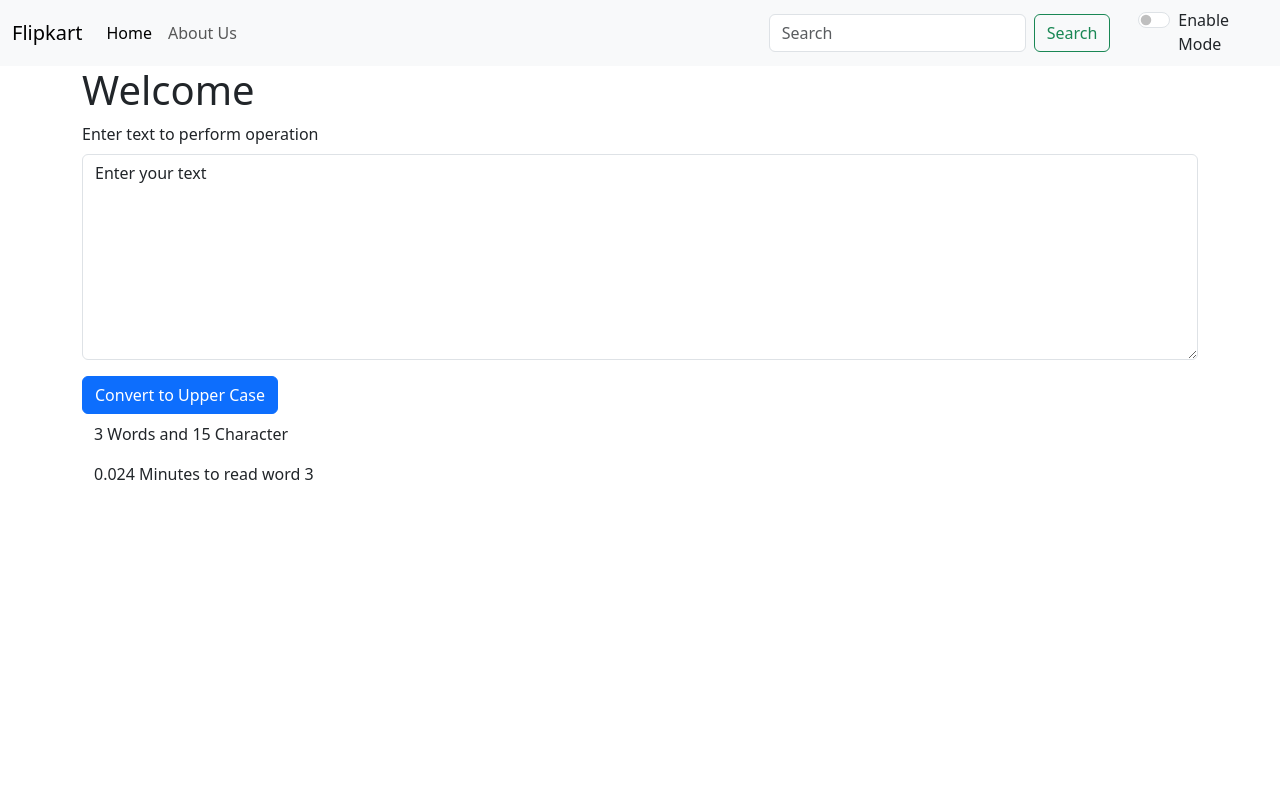
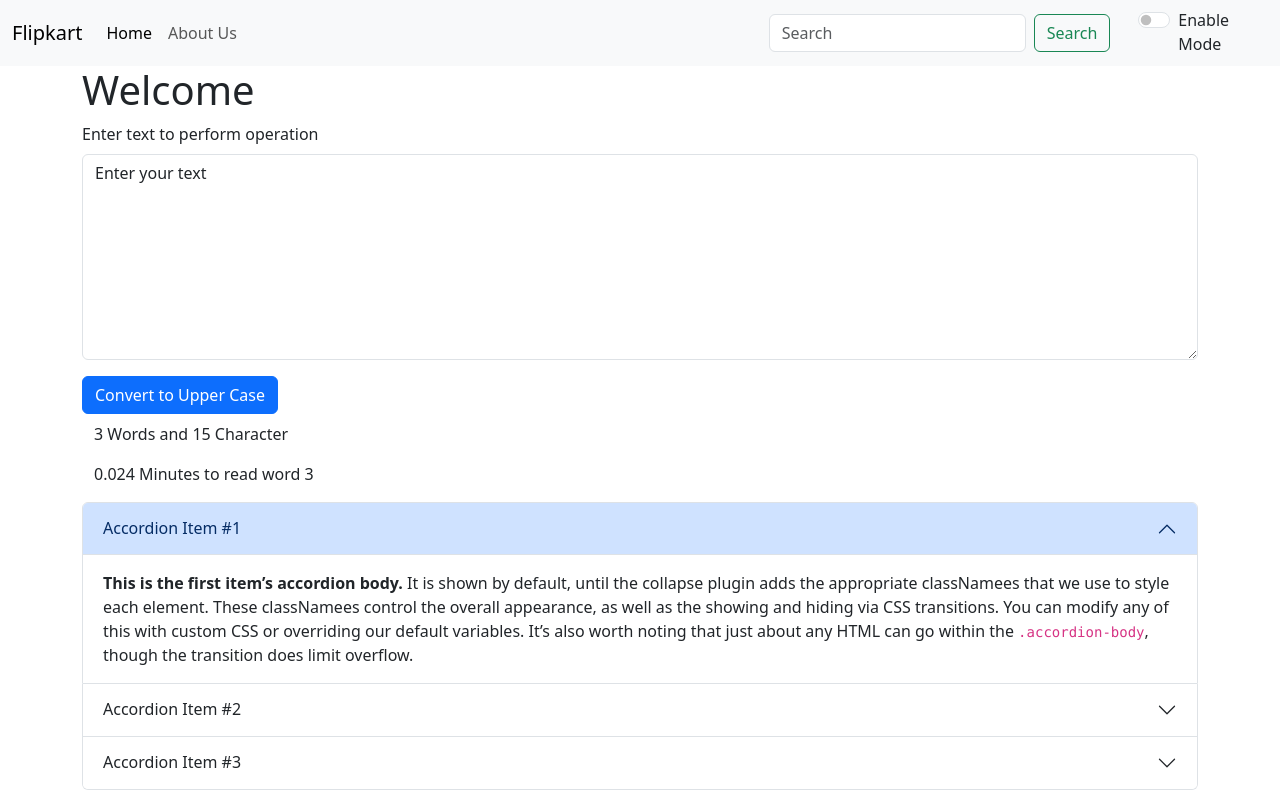
Before and after one commit to vinayg2509/Reac-Learning, a React (Create React App) app in the folder my-app/: page / in a window 1280 px wide. Built offline with nearby package versions, Linux system fonts and the light colour scheme.

Commit message:
[Vinay]Added simple About page

```diff
--- a/my-app/src/App.js
+++ b/my-app/src/App.js
@@ -3,6 +3,7 @@
 import TextForm from "./component/TextForm.js";
 import { useState } from "react";
 import 'bootstrap/dist/css/bootstrap.min.css';
+import About from "./component/About.js";
 
 function App() {
 const [mode, setMode] = useState("light");
@@ -48,6 +49,10 @@
     <div className="container">
       <TextForm  showAlert={showAlert} heading="Welcome" label="Enter text to perform operation" />
     </div>
+
+    <div className='container'>
+       <About/>
+    </div>
   </>
 );
 }
--- /dev/null
+++ b/my-app/src/component/About.js
@@ -0,0 +1,44 @@
+import React from 'react'
+
+export default function About() {
+  return (
+  <div className="accordion" id="accordionExample">
+  <div className="accordion-item">
+    <h2 className="accordion-header">
+      <button className="accordion-button" type="button" data-bs-toggle="collapse" data-bs-target="#collapseOne" aria-expanded="true" aria-controls="collapseOne">
+        Accordion Item #1
+      </button>
+    </h2>
+    <div id="collapseOne" className="accordion-collapse collapse show" data-bs-parent="#accordionExample">
+      <div className="accordion-body">
+        <strong>This is the first item’s accordion body.</strong> It is shown by default, until the collapse plugin adds the appropriate classNamees that we use to style each element. These classNamees control the overall appearance, as well as the showing and hiding via CSS transitions. You can modify any of this with custom CSS or overriding our default variables. It’s also worth noting that just about any HTML can go within the <code>.accordion-body</code>, though the transition does limit overflow.
+      </div>
+    </div>
+  </div>
+  <div className="accordion-item">
+    <h2 className="accordion-header">
+      <button className="accordion-button collapsed" type="button" data-bs-toggle="collapse" data-bs-target="#collapseTwo" aria-expanded="false" aria-controls="collapseTwo">
+        Accordion Item #2
+      </button>
+    </h2>
+    <div id="collapseTwo" className="accordion-collapse collapse" data-bs-parent="#accordionExample">
+      <div className="accordion-body">
+        <strong>This is the second item’s accordion body.</strong> It is hidden by default, until the collapse plugin adds the appropriate classNamees that we use to style each element. These classNamees control the overall appearance, as well as the showing and hiding via CSS transitions. You can modify any of this with custom CSS or overriding our default variables. It’s also worth noting that just about any HTML can go within the <code>.accordion-body</code>, though the transition does limit overflow.
+      </div>
+    </div>
+  </div>
+  <div className="accordion-item">
+    <h2 className="accordion-header">
+      <button className="accordion-button collapsed" type="button" data-bs-toggle="collapse" data-bs-target="#collapseThree" aria-expanded="false" aria-controls="collapseThree">
+        Accordion Item #3
+      </button>
+    </h2>
+    <div id="collapseThree" className="accordion-collapse collapse" data-bs-parent="#accordionExample">
+      <div className="accordion-body">
+        <strong>This is the third item’s accordion body.</strong> It is hidden by default, until the collapse plugin adds the appropriate classNamees that we use to style each element. These classNamees control the overall appearance, as well as the showing and hiding via CSS transitions. You can modify any of this with custom CSS or overriding our default variables. It’s also worth noting that just about any HTML can go within the <code>.accordion-body</code>, though the transition does limit overflow.
+      </div>
+    </div>
+  </div>
+</div>
+  )
+}
```
